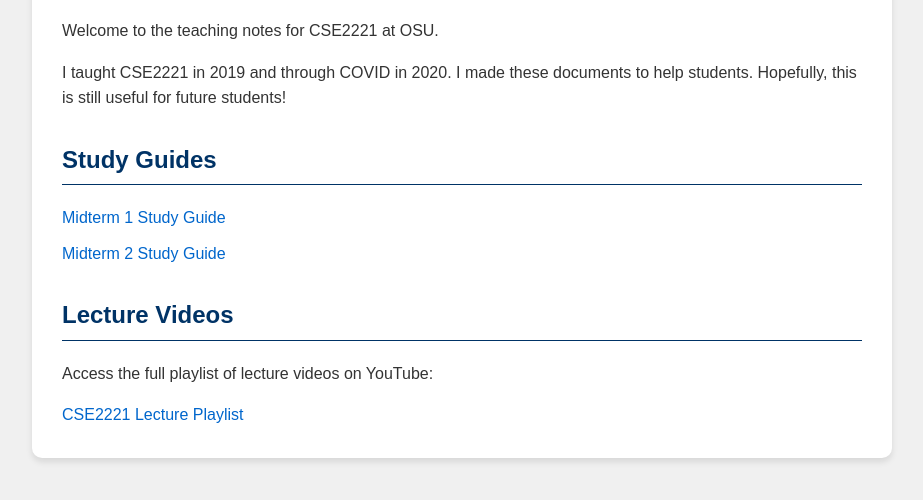
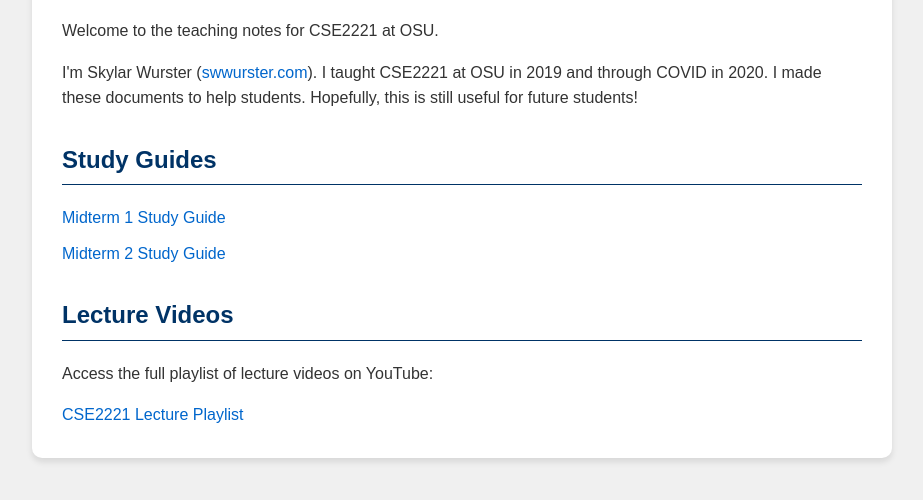
Before and after one commit to skywolf829/CSE2221, a plain HTML site: page index.html in a window 1280 px wide. Shown: the part 250-750 px from the top of the page, without its empty margins (178-1101 px from the left). Drawn offline with Linux system fonts and the light colour scheme.

Commit message:
Update index.html

```diff
--- a/index.html
+++ b/index.html
@@ -58,7 +58,7 @@
     <div class="container">
         <h1>CSE2221 Teaching Notes</h1>
         <p>Welcome to the teaching notes for CSE2221 at OSU.</p>
-        <p>I taught CSE2221 in 2019 and through COVID in 2020. I made these documents to help students. Hopefully, this is still useful for future students!</p>
+        <p>I'm Skylar Wurster (<a href="https://swwurster.com">swwurster.com</a>). I taught CSE2221 at OSU in 2019 and through COVID in 2020. I made these documents to help students. Hopefully, this is still useful for future students!</p>
 
         <h2>Study Guides</h2>
         <ul>
```
